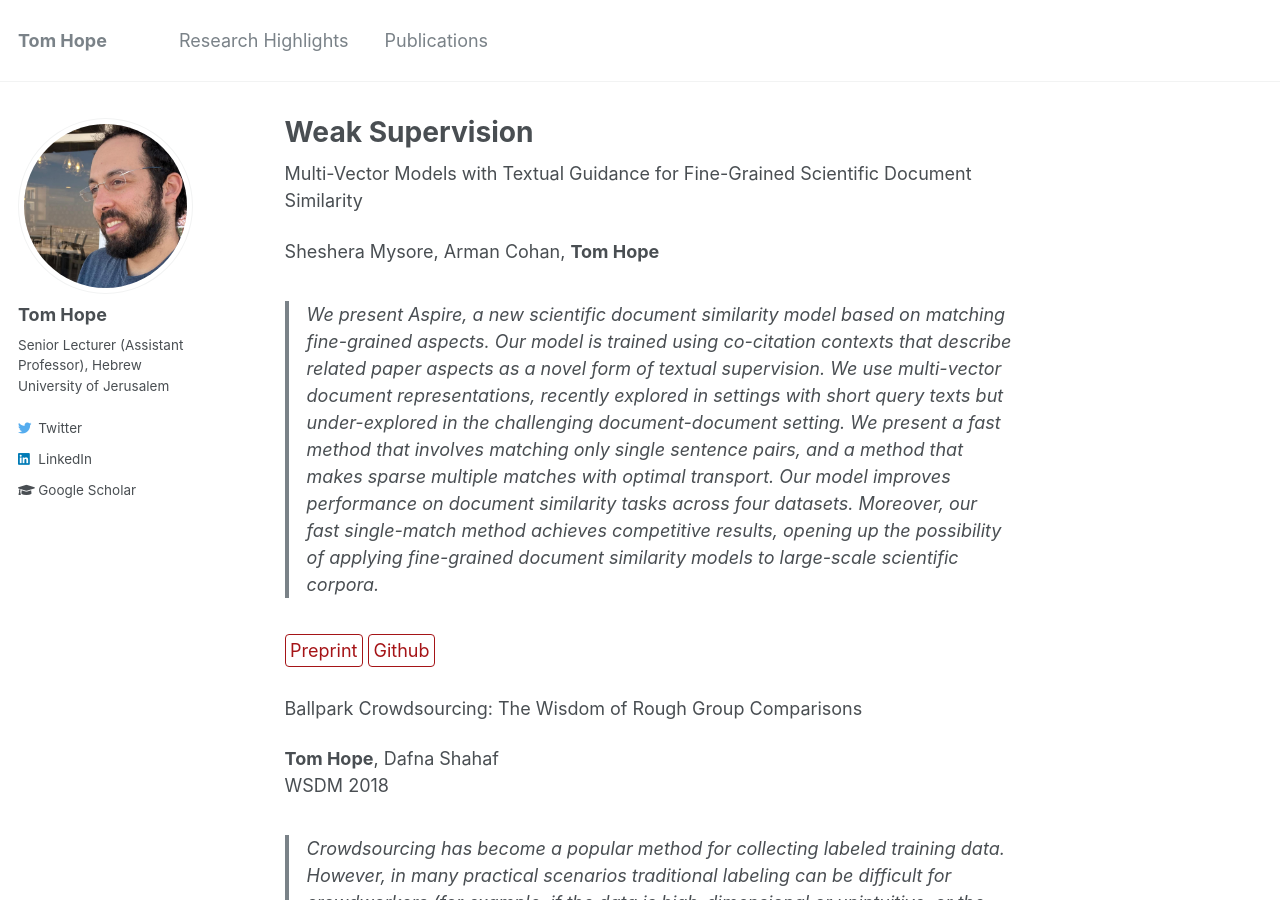
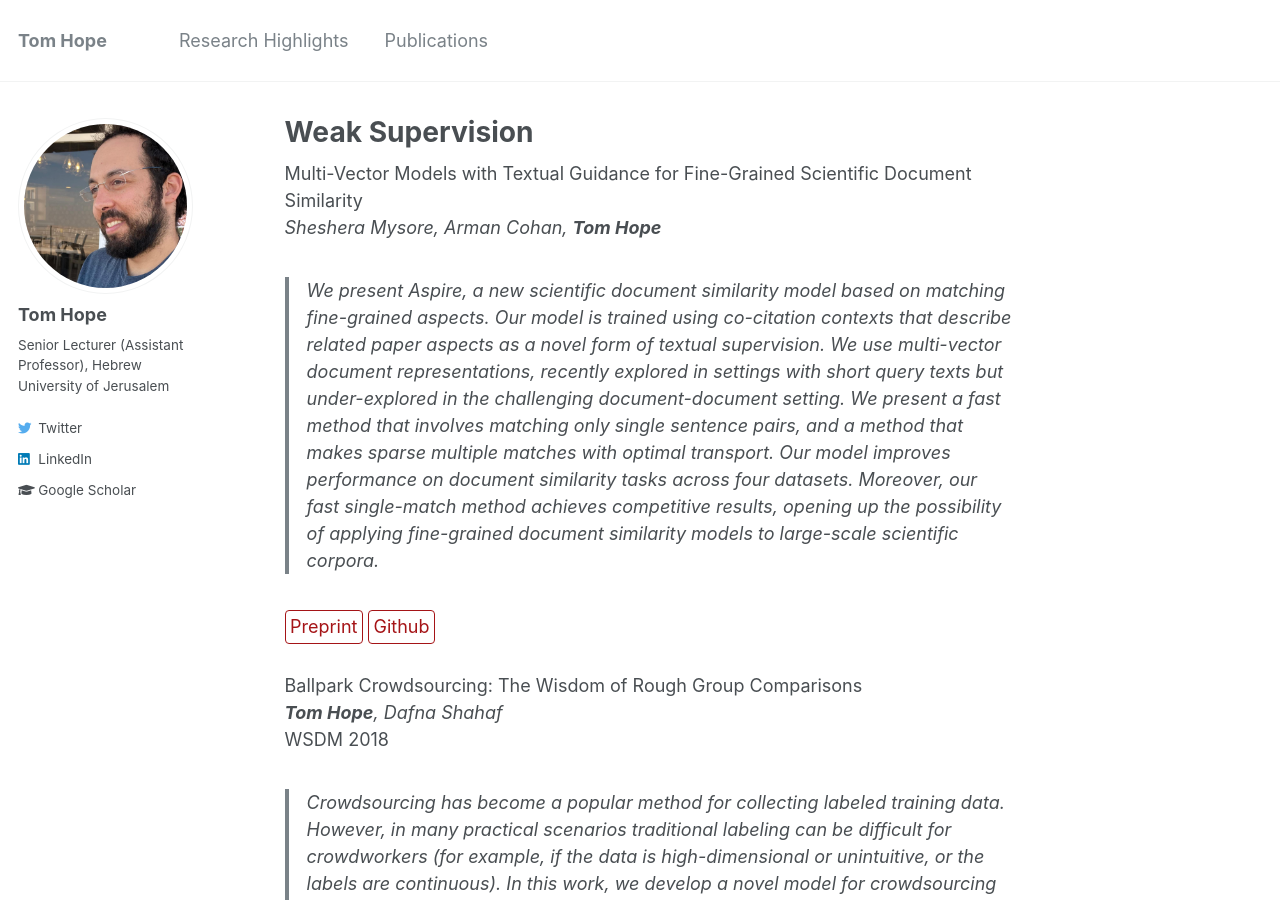
Before and after one commit to tomhoper/tomhoper.github.io, a Jekyll site: the page built from _research/models.md, in a window 1280 px wide and 900 px high. Built offline with Jekyll 4.4.1, drawn with Linux system fonts in a browser that asks for light colours.

Commit message:
Update models.md

```diff
--- a/_research/models.md
+++ b/_research/models.md
@@ -8,19 +8,16 @@ header:
   og_image: "/images/research/aspire.png"
 ---
 
-Multi-Vector Models with Textual Guidance for Fine-Grained Scientific Document Similarity
-
-Sheshera Mysore, Arman Cohan, **Tom Hope**
+Multi-Vector Models with Textual Guidance for Fine-Grained Scientific Document Similarity<br>
+_Sheshera Mysore, Arman Cohan, **Tom Hope**_
 
 > We present Aspire, a new scientific document similarity model based on matching fine-grained aspects. Our model is trained using co-citation contexts that describe related paper aspects as a novel form of textual supervision. We use multi-vector document representations, recently explored in settings with short query texts but under-explored in the challenging document-document setting. We present a fast method that involves matching only single sentence pairs, and a method that makes sparse multiple matches with optimal transport. Our model improves performance on document similarity tasks across four datasets. Moreover, our fast single-match method achieves competitive results, opening up the possibility of applying fine-grained document similarity models to large-scale scientific corpora.
 
 [Preprint](https://arxiv.org/abs/2111.08366){: .btn--research} [Github](https://github.com/allenai/aspire){: .btn--research}
 
 
-Ballpark Crowdsourcing: The Wisdom of Rough Group Comparisons
-
-**Tom Hope**, Dafna Shahaf
-<br>
+Ballpark Crowdsourcing: The Wisdom of Rough Group Comparisons<br>
+_**Tom Hope**, Dafna Shahaf_<br>
 WSDM 2018
 
 > Crowdsourcing has become a popular method for collecting labeled training data. However, in many practical scenarios traditional labeling can be difficult for crowdworkers (for example, if the data is high-dimensional or unintuitive, or the labels are continuous). In this work, we develop a novel model for crowdsourcing that can complement standard practices by exploiting people's intuitions about groups and relations between them. We employ a recent machine learning setting, called Ballpark Learning, that can estimate individual labels given only coarse, aggregated signal over groups of data points. To address the important case of continuous labels, we extend the Ballpark setting (which focused on classification) to regression problems. We formulate the problem as a convex optimization problem and propose fast, simple methods with an innate robustness to outliers.
@@ -29,10 +26,8 @@ We evaluate our methods on real-world datasets, demonstrating how useful constra
 [Paper](https://arxiv.org/abs/1712.04828){: .btn--research} [Github](https://github.com/tomhoper/ballpark/blob/master/ballpark_feasibility_reg.py){: .btn--research}
 
 
-A Weak Supervision Approach to Detecting Visual Anomalies for Automated Testing of Graphics Units
-
-Adi Szeskin, Lev Faivishevsky, Ashwin K Muppalla, Amitai Armon, **Tom Hope**
-<br>
+A Weak Supervision Approach to Detecting Visual Anomalies for Automated Testing of Graphics Units<br>
+_Adi Szeskin, Lev Faivishevsky, Ashwin K Muppalla, Amitai Armon, **Tom Hope**_<br>
 KDD 2021 & NeurIPS ML4SYS 2019
 
 > We present a deep learning system for testing graphics units by detecting novel visual corruptions in videos. Unlike previous work in which manual tagging was required to collect labeled training data, our weak supervision method is fully automatic and needs no human labelling. This is achieved by reproducing driver bugs that increase the probability of generating corruptions, and by making use of ideas and methods from the Multiple Instance Learning (MIL) setting. In our experiments, we significantly outperform unsupervised methods such as GAN-based models and discover novel corruptions undetected by baselines, while adhering to strict requirements on accuracy and efficiency of our real-time system.
```
